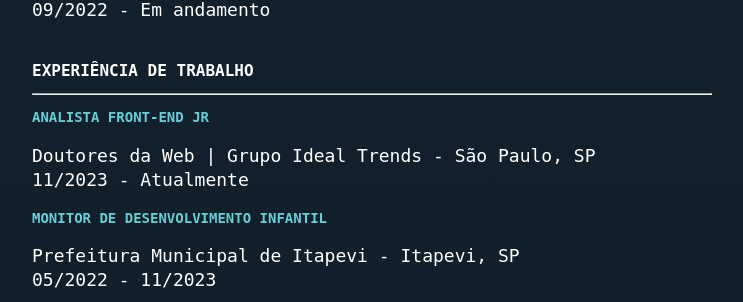
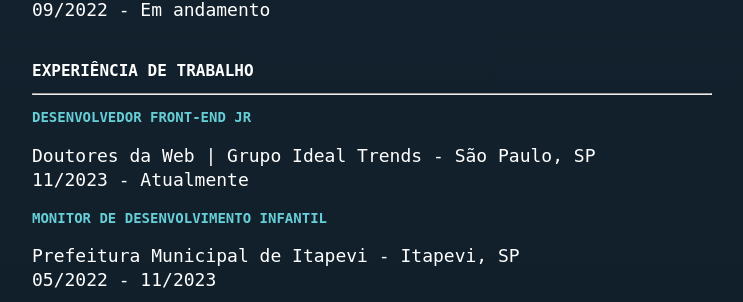
Before and after one commit to matheusbatista1/Portfolio, a PHP site: page /curriculo.php in a window 1280 px wide. Shown: the part 1594-1896 px from the top of the page, without its empty margins (268-1011 px from the left). Run offline with PHP 8.4, Linux system fonts and the light colour scheme; some web fonts are replaced.

Commit message:
Update curriculo.php
Atualizando cargo no GIT

```diff
--- a/curriculo.php
+++ b/curriculo.php
@@ -61,7 +61,7 @@
 
 					<h2>Experiência de Trabalho</h2>
 					<hr>
-						<h3>Analista Front-End Jr</h3>
+						<h3>Desenvolvedor Front-End Jr</h3>
 
 							<p>Doutores da Web | Grupo Ideal Trends - São Paulo, SP<br>11/2023 - Atualmente</p>
 
```
